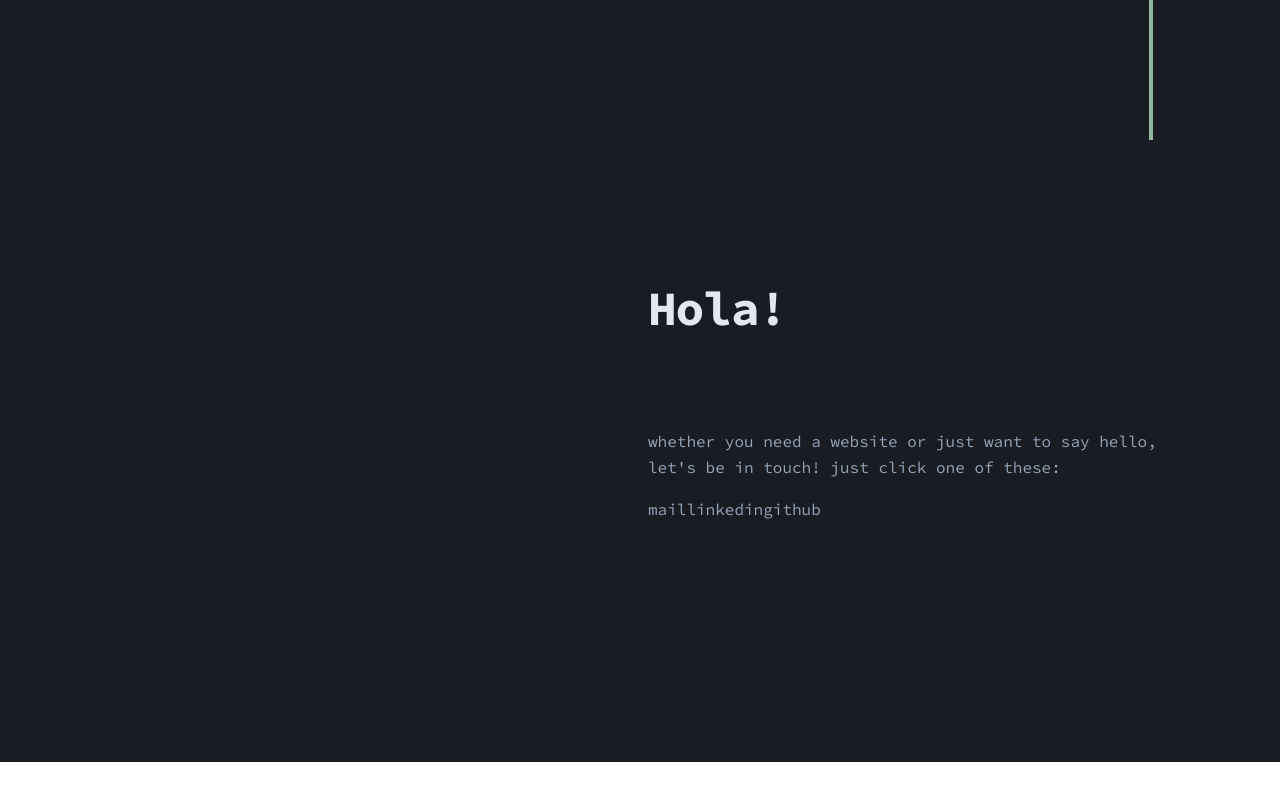
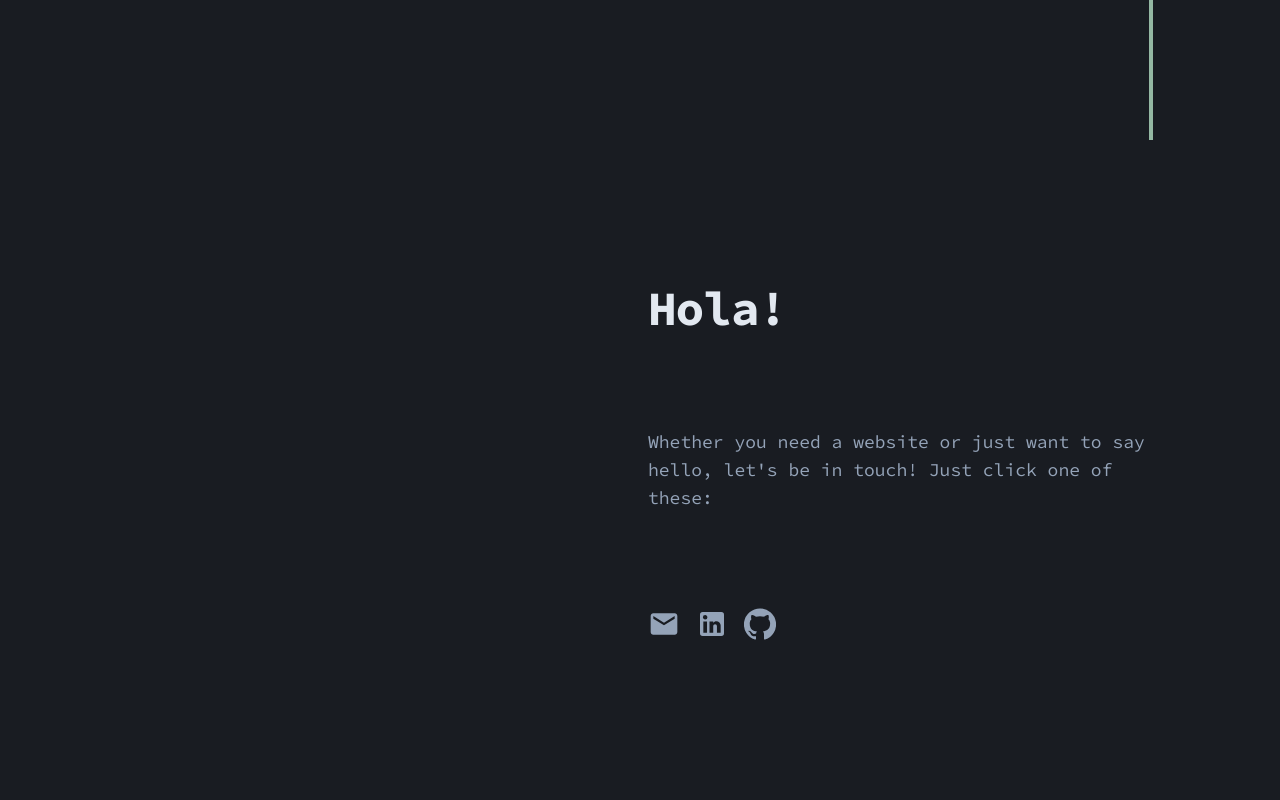
Before and after one commit to diegobahamondez/diegobahamondez, a React (Create React App) app: page / in a window 1280 px wide. Shown: the part 1573-2373 px from the top of the page. Before the commit the page ends 2335 px from the top, so only its background shows below. Built offline with nearby package versions, Linux system fonts and the light colour scheme.

Commit message:
Contact section with redirects

```diff
--- a/src/components/Contact.js
+++ b/src/components/Contact.js
@@ -1,6 +1,11 @@
 import LinkedInIcon from "@material-ui/icons/LinkedIn";
 import GithubIcon from "@material-ui/icons/GitHub";
-import { redirectToLinkedIn, redirectToGithub } from "../helpers/Redirects";
+import MailIcon from "@material-ui/icons/Mail";
+import {
+  redirectToLinkedIn,
+  redirectToGithub,
+  redirectToMail,
+} from "../helpers/Redirects";
 
 export default function Contact() {
   return (
@@ -9,19 +14,26 @@ export default function Contact() {
         <p className="mb-4 text-4xl font-bold tracking-tight text-slate-200 sm:text-5xl">
           Hola!
         </p>
-        <div className="mb-4 pt-20">
-          whether you need a website or just want to say hello, let's be in touch! just click one of these:
+        <div className="mb-4 pt-20 text-lg">
+          Whether you need a website or just want to say hello, let's be in
+          touch! Just click one of these:
         </div>
-        <div className="mb-4">
-          <mail className="mb-4">
-            mail
-          </mail>
-          <linkedin className="mb-4">
-            linkedin
-          </linkedin>
-          <github className="mb-4">
-            github
-          </github>
+        <div className="mb-4 pt-20 pb-10">
+          <MailIcon
+            onClick={redirectToMail}
+            className="transition-colors duration-300 ease-in-out hover:text-white"
+            style={{ fontSize: "2rem", marginRight: "1rem" }}
+          />
+          <LinkedInIcon
+            onClick={redirectToLinkedIn}
+            className="transition-colors duration-300 ease-in-out hover:text-white"
+            style={{ fontSize: "2rem", marginRight: "1rem" }}
+          />
+          <GithubIcon
+            onClick={redirectToGithub}
+            className="transition-colors duration-300 ease-in-out hover:text-white"
+            style={{ fontSize: "2rem" }}
+          />
         </div>
       </section>
     </>
--- a/src/helpers/Redirects.js
+++ b/src/helpers/Redirects.js
@@ -6,8 +6,13 @@ export const redirectToLinkedIn = () => {
   window.location.href = "https://github.com/diegobahamondez";
 };
 
+export const redirectToMail = () => {
+  window.location.href = "mailto:diego.bahamondezm@gmail.com";
+};
+
 export const redirectToChadGithub = () => {
-    window.location.href = "https://github.com/diegobahamondez/chad-language-tutor";
+  window.location.href =
+    "https://github.com/diegobahamondez/chad-language-tutor";
 };
 
 export const redirectToPortfolioGithub = () => {
--- a/src/output.css
+++ b/src/output.css
@@ -582,6 +582,11 @@ video {
   display: flex;
 }
 
+.size-40{
+  width: 10rem;
+  height: 10rem;
+}
+
 .min-h-screen{
   min-height: 100vh;
 }
@@ -592,6 +597,12 @@ video {
 
 .max-w-xs{
   max-width: 20rem;
+}
+
+.scale-125{
+  --tw-scale-x: 1.25;
+  --tw-scale-y: 1.25;
+  transform: translate(var(--tw-translate-x), var(--tw-translate-y)) rotate(var(--tw-rotate)) skewX(var(--tw-skew-x)) skewY(var(--tw-skew-y)) scaleX(var(--tw-scale-x)) scaleY(var(--tw-scale-y));
 }
 
 .scroll-mt-16{
@@ -624,6 +635,11 @@ video {
 .bg-gray-800{
   --tw-bg-opacity: 1;
   background-color: rgb(31 41 55 / var(--tw-bg-opacity));
+}
+
+.bg-sky-500{
+  --tw-bg-opacity: 1;
+  background-color: rgb(14 165 233 / var(--tw-bg-opacity));
 }
 
 .p-4{
@@ -727,9 +743,28 @@ video {
   color: rgb(255 255 255 / var(--tw-text-opacity));
 }
 
+.text-blue-500{
+  --tw-text-opacity: 1;
+  color: rgb(59 130 246 / var(--tw-text-opacity));
+}
+
 .antialiased{
   -webkit-font-smoothing: antialiased;
   -moz-osx-font-smoothing: grayscale;
+}
+
+.transition-colors{
+  transition-property: color, background-color, border-color, text-decoration-color, fill, stroke;
+  transition-timing-function: cubic-bezier(0.4, 0, 0.2, 1);
+  transition-duration: 150ms;
+}
+
+.duration-300{
+  transition-duration: 300ms;
+}
+
+.ease-in-out{
+  transition-timing-function: cubic-bezier(0.4, 0, 0.2, 1);
 }
 
 * {
@@ -763,6 +798,21 @@ video {
 .selection\:text-teal-900::selection{
   --tw-text-opacity: 1;
   color: rgb(19 78 74 / var(--tw-text-opacity));
+}
+
+.hover\:bg-sky-700:hover{
+  --tw-bg-opacity: 1;
+  background-color: rgb(3 105 161 / var(--tw-bg-opacity));
+}
+
+.hover\:text-white:hover{
+  --tw-text-opacity: 1;
+  color: rgb(255 255 255 / var(--tw-text-opacity));
+}
+
+.hover\:text-slate-200:hover{
+  --tw-text-opacity: 1;
+  color: rgb(226 232 240 / var(--tw-text-opacity));
 }
 
 @media (min-width: 640px){
```
Lines whose indentation alone changed are shown as unchanged.
